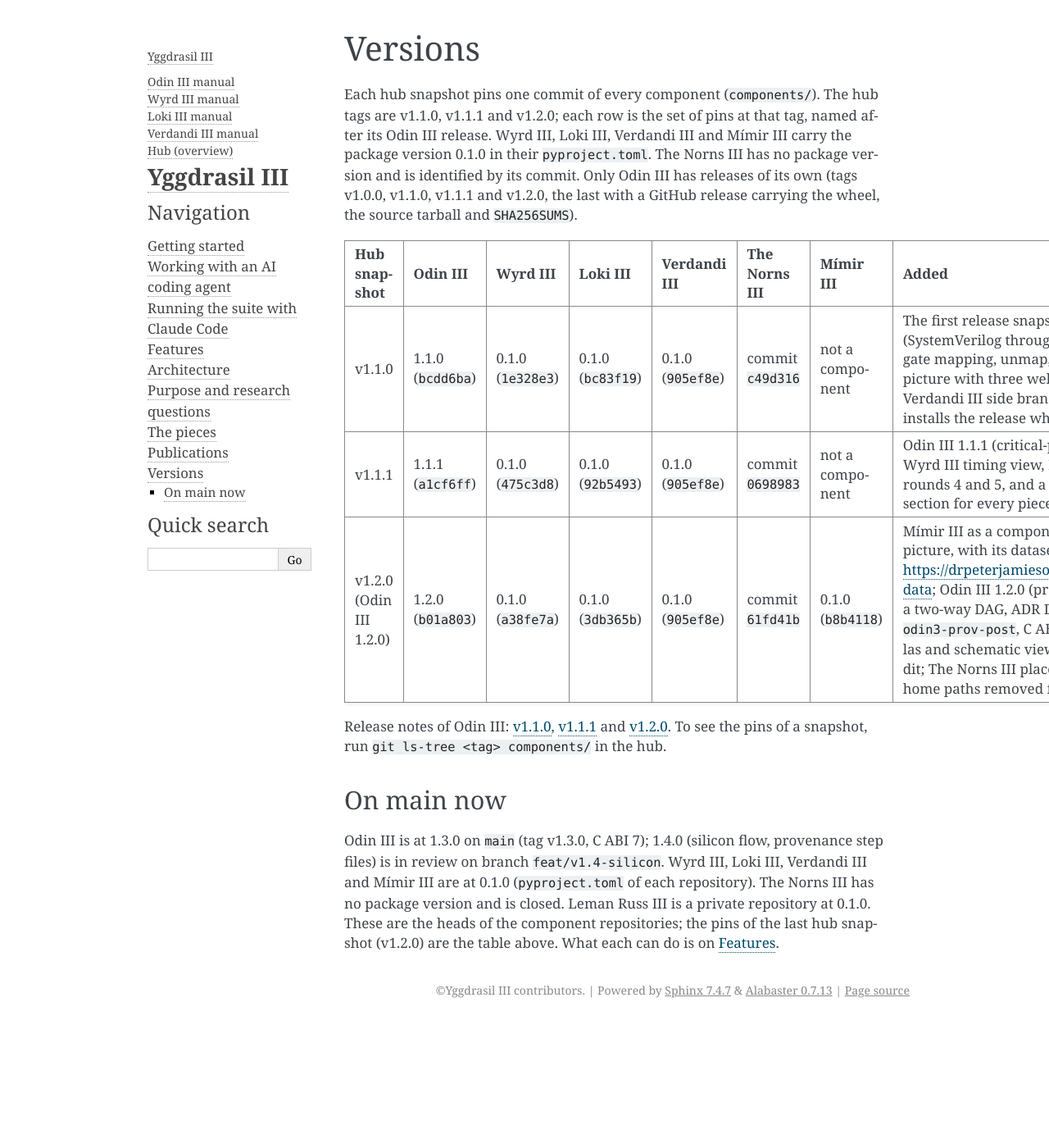
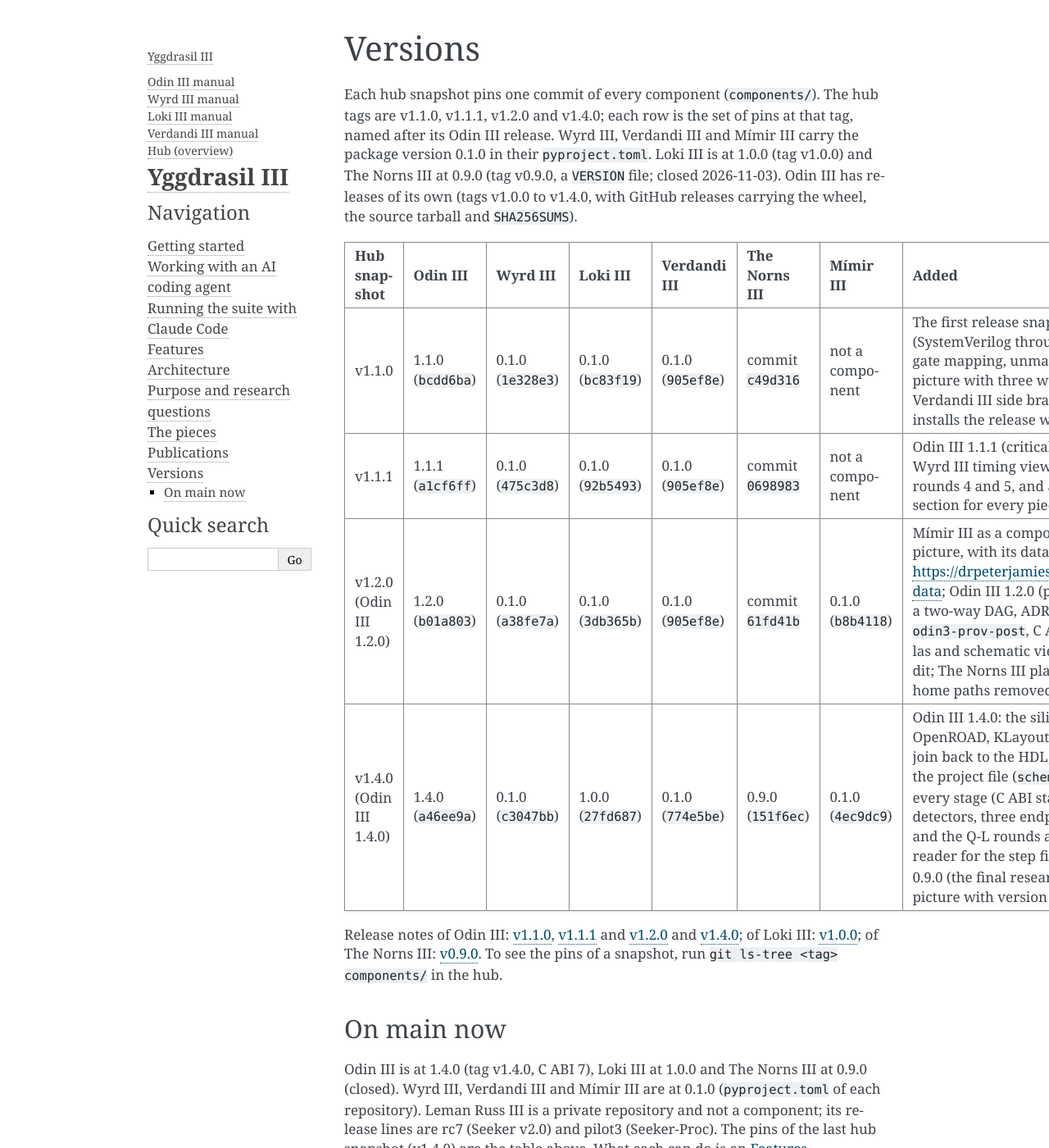
Before and after one commit to drpaj12/YggdrasilIII, a Sphinx documentation site: the page built from docs/versions.md, in a window 1280 px wide and 1400 px high. Shown: the whole window at 82% size. Built offline with Sphinx 7.4.7, drawn with Linux system fonts in a browser that asks for light colours; some of the changed text lies outside the part shown.

Commit message:
Hub snapshot v1.4.0: pins, versions, features, tree picture with versions and the silicon flow (#68)
Pins: odin3 v1.4.0, loki v1.0.0, norns v0.9.0, wyrd/verdandi/mimir main.


Claude-Session: https://claude.ai/code/session_01P6Esp8V7Zv96qhdBHveBDe

Co-authored-by: Claude Sonnet 5.5 <noreply@anthropic.com>

```diff
--- a/docs/versions.md
+++ b/docs/versions.md
@@ -1,24 +1,25 @@
 # Versions
 
-Each hub snapshot pins one commit of every component (`components/`). The hub tags are v1.1.0, v1.1.1 and v1.2.0;
-each row is the set of pins at that tag, named after its Odin III release. Wyrd III, Loki III, Verdandi III and
-Mímir III carry the package version 0.1.0 in their `pyproject.toml`. The Norns III has no package version and is
-identified by its commit. Only Odin III has releases of its own (tags v1.0.0, v1.1.0, v1.1.1 and v1.2.0, the last with a GitHub release carrying the wheel, the source tarball and `SHA256SUMS`).
+Each hub snapshot pins one commit of every component (`components/`). The hub tags are v1.1.0, v1.1.1, v1.2.0 and v1.4.0;
+each row is the set of pins at that tag, named after its Odin III release. Wyrd III, Verdandi III and
+Mímir III carry the package version 0.1.0 in their `pyproject.toml`. Loki III is at 1.0.0 (tag v1.0.0) and The Norns III at 0.9.0 (tag v0.9.0, a `VERSION` file; closed 2026-11-03). Odin III has releases of its own (tags v1.0.0 to v1.4.0, with GitHub releases carrying the wheel, the source tarball and `SHA256SUMS`).
 
 | Hub snapshot | Odin III | Wyrd III | Loki III | Verdandi III | The Norns III | Mímir III | Added |
 |---|---|---|---|---|---|---|---|
 | v1.1.0 | 1.1.0 (`bcdd6ba`) | 0.1.0 (`1e328e3`) | 0.1.0 (`bc83f19`) | 0.1.0 (`905ef8e`) | commit `c49d316` | not a component | The first release snapshot: Odin III 1.1.0 (SystemVerilog through the vendored slang adapter, gate mapping, unmap, the simulation API), the tree picture with three wells, the Loki III, The Norns III and Verdandi III side branches, and a getting-started that installs the release wheel. |
 | v1.1.1 | 1.1.1 (`a1cf6ff`) | 0.1.0 (`475c3d8`) | 0.1.0 (`92b5493`) | 0.1.0 (`905ef8e`) | commit `0698983` | not a component | Odin III 1.1.1 (critical-path attribution to HDL), the Wyrd III timing view, Loki III and The Norns III rounds 4 and 5, and a purpose and research-question section for every piece. |
 | v1.2.0 (Odin III 1.2.0) | 1.2.0 (`b01a803`) | 0.1.0 (`a38fe7a`) | 0.1.0 (`3db365b`) | 0.1.0 (`905ef8e`) | commit `61fd41b` | 0.1.0 (`b8b4118`) | Mímir III as a component and as the fruit in the tree picture, with its dataset hosted at <https://drpeterjamieson.com/RESEARCH/MIMIR/mimir-data>; Odin III 1.2.0 (provenance at every granularity as a two-way DAG, ADR D14, version 2 name maps, `odin3-prov-post`, C ABI 7); the Wyrd III placement atlas and schematic view; Loki III LLM pilot and loss audit; The Norns III placement corpus and run records; home paths removed from Wyrd III and Loki III. |
+| v1.4.0 (Odin III 1.4.0) | 1.4.0 (`a46ee9a`) | 0.1.0 (`c3047bb`) | 1.0.0 (`27fd687`) | 0.1.0 (`774e5be`) | 0.9.0 (`151f6ec`) | 0.1.0 (`4ec9dc9`) | Odin III 1.4.0: the silicon flow (SKY130 cells, OpenROAD, KLayout GDS, Magic, Netgen, a name-free join back to the HDL; no Yosys in the path), flows in the project file (`schema 2`) and provenance step files at every stage (C ABI stays 7); Loki III 1.0.0 (the pipeline, detectors, three endpoints, the Gate-Breaker replica and the Q-L rounds as recorded in its paper, and a reader for the step files, `loki prov`); The Norns III 0.9.0 (the final research state of a closed path); the tree picture with version labels and the silicon flow. |
 
 Release notes of Odin III: [v1.1.0](https://github.com/drpaj12/odin3/blob/main/docs/V1.1.0.md),
 [v1.1.1](https://github.com/drpaj12/odin3/blob/main/docs/V1.1.1.md) and
-[v1.2.0](https://github.com/drpaj12/odin3/blob/main/docs/V1.2.0.md). To see the pins of a snapshot, run
+[v1.2.0](https://github.com/drpaj12/odin3/blob/main/docs/V1.2.0.md) and
+[v1.4.0](https://github.com/drpaj12/odin3/blob/main/docs/V1.4.0.md); of Loki III: [v1.0.0](https://github.com/drpaj12/loki/blob/main/docs/V1.0.0.md); of The Norns III: [v0.9.0](https://github.com/drpaj12/nornsIII/blob/main/docs/V0.9.0.md). To see the pins of a snapshot, run
 `git ls-tree <tag> components/` in the hub.
 
 ## On main now
 
-Odin III is at 1.3.0 on `main` (tag v1.3.0, C ABI 7); 1.4.0 (silicon flow, provenance step files) is in review on branch `feat/v1.4-silicon`. Wyrd III, Loki III, Verdandi III and Mímir III are at 0.1.0 (`pyproject.toml`
-of each repository). The Norns III has no package version and is closed. Leman Russ III is a private repository at 0.1.0. These are the
-heads of the component repositories; the pins of the last hub snapshot (v1.2.0) are the table above. What each can do
-is on {doc}`features`.
+Odin III is at 1.4.0 (tag v1.4.0, C ABI 7), Loki III at 1.0.0 and The Norns III at 0.9.0 (closed). Wyrd III, Verdandi III and
+Mímir III are at 0.1.0 (`pyproject.toml` of each repository). Leman Russ III is a private repository and not a component;
+its release lines are rc7 (Seeker v2.0) and pilot3 (Seeker-Proc). The pins of the last hub snapshot (v1.4.0) are the
+table above. What each can do is on {doc}`features`.
```
Also changed, not shown: README.md (+2 -2 lines), docs/features.md (+6 -6 lines), docs/pieces/leman-russ.md (+1 -1 lines), docs/pieces/loki.md (+1 -1 lines), docs/pieces/odin3.md (+1 -1 lines), docs/_static/yggdrasil-tree.png, images/yggdrasil-tree.png, images/yggdrasil-tree.svg, 1 other file.
